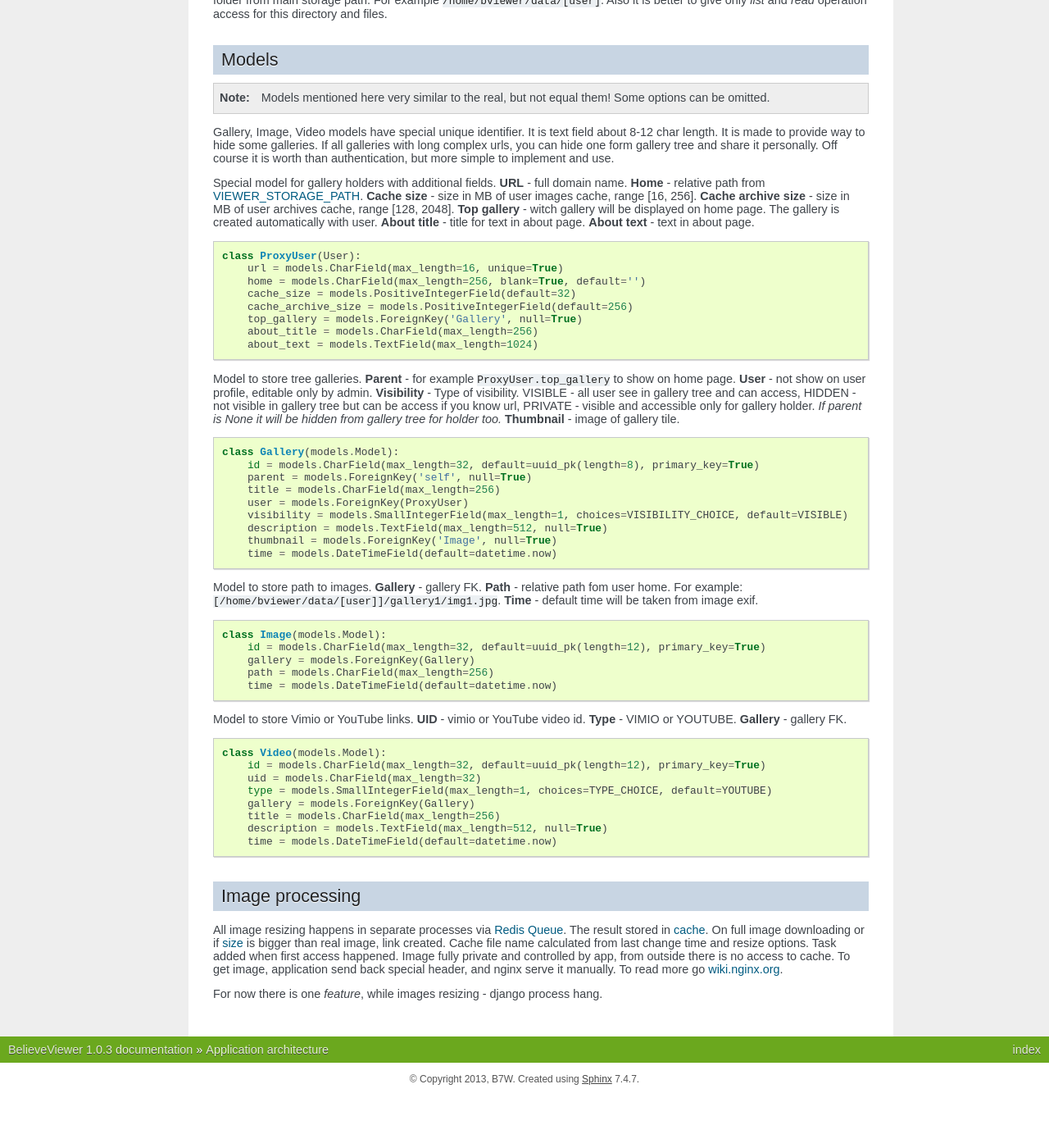
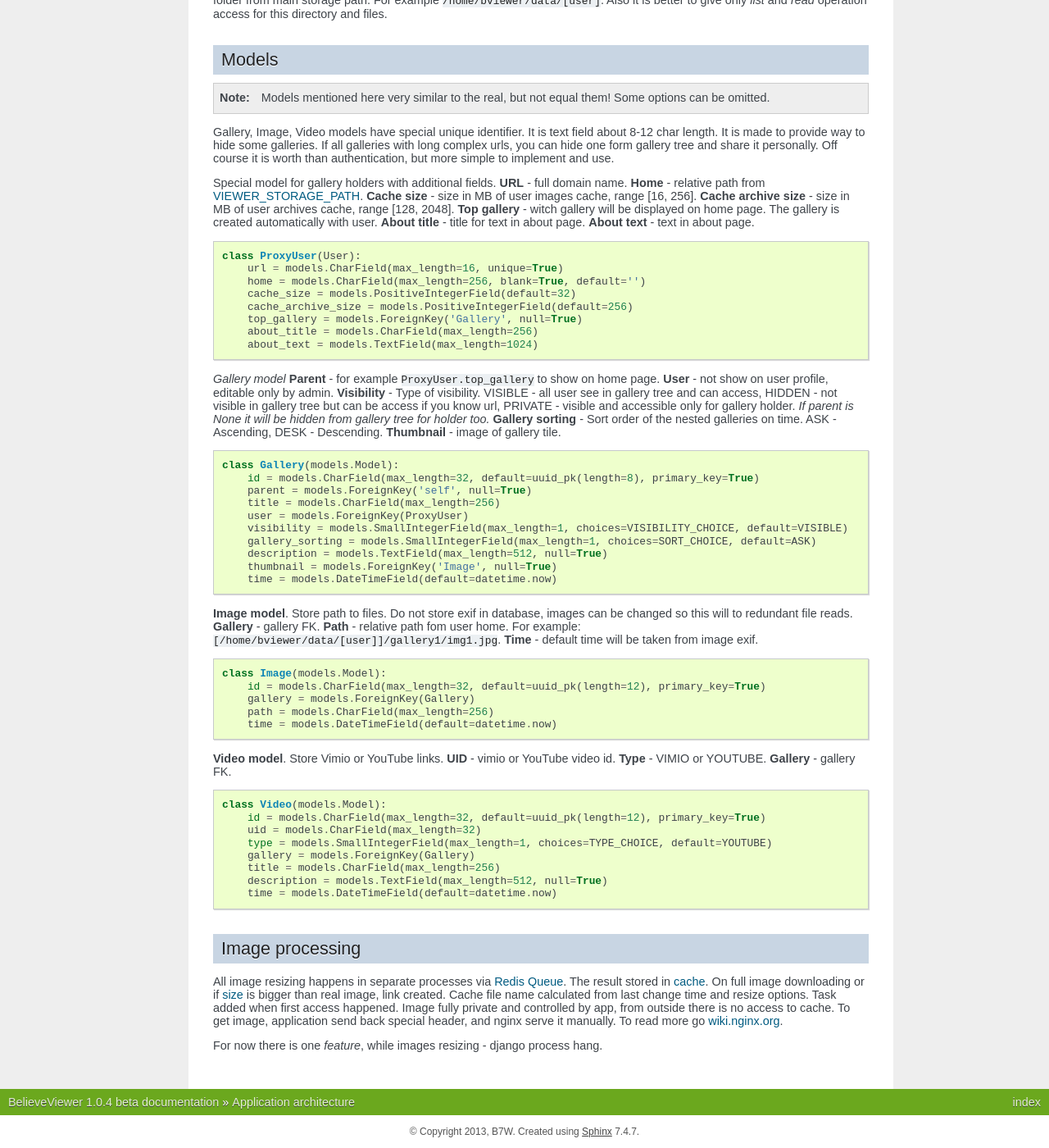
Before and after one commit to b7w/bviewer, a Sphinx documentation site: the page built from docs/ref/architecture.rst, in a window 1280 px wide and 1400 px high, scrolled down 1054 px. Shown: the whole window at 82% size. Built offline with Sphinx 7.4.7, drawn with Linux system fonts in a browser that asks for light colours; before the commit the page ends 2390 px from its top, so only the background shows below that; some of the changed text lies outside the part shown.

Commit message:
Update model docs to last changes

```diff
--- a/docs/conf.py
+++ b/docs/conf.py
@@ -52,7 +52,7 @@ copyright = '2013, B7W'
 # The short X.Y version.
 version = '1.0'
 # The full version, including alpha/beta/rc tags.
-release = '1.0.3'
+release = '1.0.4 beta'
 
 # The language for content autogenerated by Sphinx. Refer to documentation
 # for a list of supported languages.
--- a/docs/ref/architecture.rst
+++ b/docs/ref/architecture.rst
@@ -112,7 +112,7 @@ Models
 
 .. index:: Gallery model
 
-| Model to store tree galleries.
+| *Gallery model*
   **Parent** - for example ``ProxyUser.top_gallery`` to show on home page.
   **User** - not show on user profile, editable only by admin.
   **Visibility** - Type of visibility.
@@ -120,6 +120,8 @@ Models
   HIDDEN - not visible in gallery tree but can be access if you know url,
   PRIVATE - visible and accessible only for gallery holder.
   *If parent is None it will be hidden from gallery tree for holder too.*
+  **Gallery sorting** - Sort order of the nested galleries on time.
+  ASK - Ascending, DESK - Descending.
   **Thumbnail** - image of gallery tile.
 
 .. code-block:: python
@@ -130,13 +132,15 @@ Models
         title = models.CharField(max_length=256)
         user = models.ForeignKey(ProxyUser)
         visibility = models.SmallIntegerField(max_length=1, choices=VISIBILITY_CHOICE, default=VISIBLE)
+        gallery_sorting = models.SmallIntegerField(max_length=1, choices=SORT_CHOICE, default=ASK)
         description = models.TextField(max_length=512, null=True)
         thumbnail = models.ForeignKey('Image', null=True)
         time = models.DateTimeField(default=datetime.now)
 
 .. index:: Image model
 
-| Model to store path to images.
+| **Image model**. Store path to files. Do not store exif in database,
+  images can be changed so this will to redundant file reads.
   **Gallery** - gallery FK.
   **Path** - relative path fom user home. For example: ``[/home/bviewer/data/[user]]/gallery1/img1.jpg``.
   **Time** - default time will be taken from image exif.
@@ -151,7 +155,7 @@ Models
 
 .. index:: Video model
 
-| Model to store Vimio or YouTube links.
+| **Video model**. Store Vimio or YouTube links.
   **UID** - vimio or YouTube video id.
   **Type** - VIMIO or YOUTUBE.
   **Gallery** - gallery FK.
```
